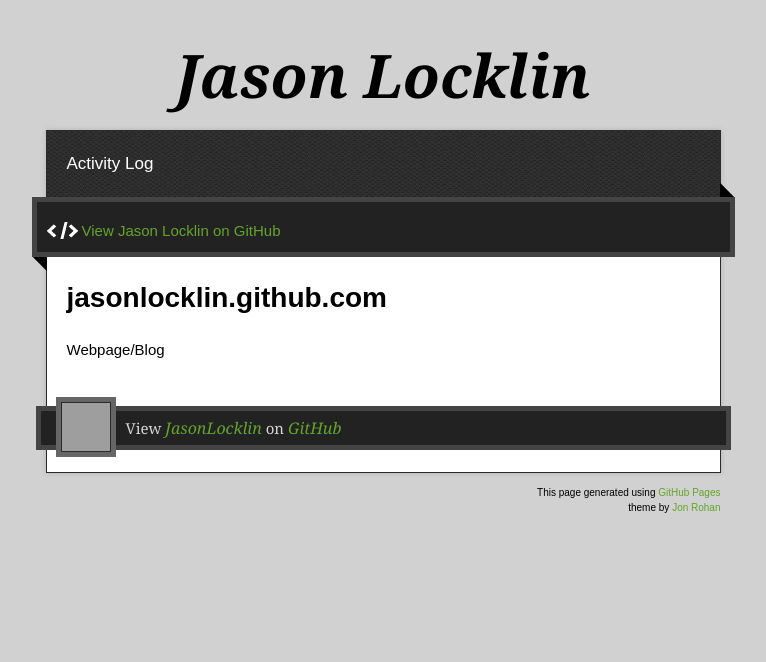
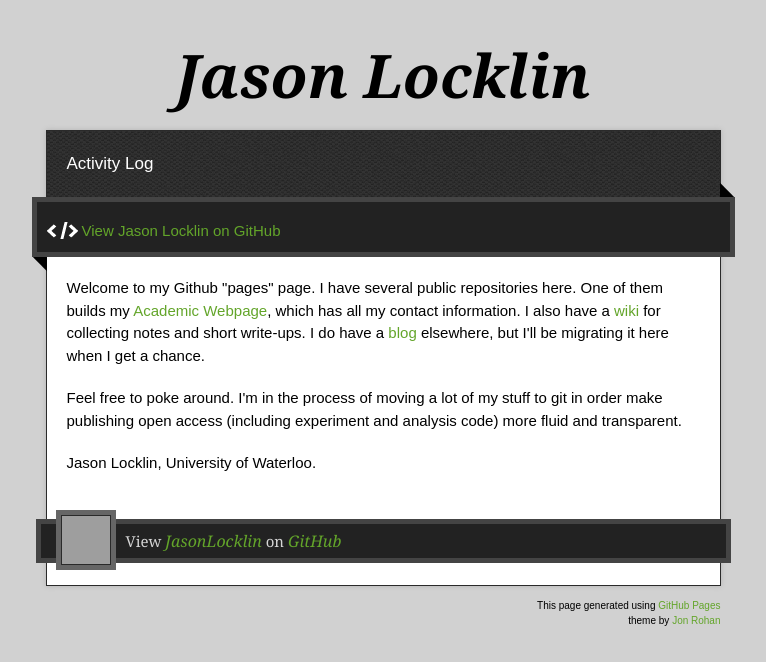
Before and after one commit to JasonLocklin/jasonlocklin.github.com, a plain HTML site: page index.html in a window 1280 px wide. Shown: the whole page, without its empty margins (257-1023 px from the left). Drawn offline with nearby package versions, Linux system fonts and the light colour scheme; grey boxes are pictures that could not be loaded.

Commit message:
Replace master branch with page content via GitHub

```diff
--- a/index.html
+++ b/index.html
@@ -34,10 +34,21 @@
         <span class="blc"></span><span class="trc"></span>
         </div>
         <article class="markdown-body">
-          <h1>
-<a name="jasonlocklingithubcom" class="anchor" href="#jasonlocklingithubcom"><span class="octicon octicon-link"></span></a>jasonlocklin.github.com</h1>
+          <p>Welcome to my Github "pages" page. I have several public repositories
+here. One of them builds my
+<a href="http://artsweb.uwaterloo.ca/%7Ejalockli">Academic Webpage</a>, which has
+all my contact information.
+I also have a <a href="https://github.com/JasonLocklin/jasonlocklin.github.com/wiki">wiki</a>
+for collecting notes and short write-ups. I do have a
+<a href="http://freeknowledge.wordpress.com/">blog</a> elsewhere, but I'll
+be migrating it here when I get a chance.</p>
 
-<p>Webpage/Blog</p>
+<p>Feel free to poke around. I'm in the process of moving a lot of my stuff
+to git in order make publishing open access (including experiment and
+analysis code) more fluid and transparent. </p>
+
+<p>Jason Locklin,
+University of Waterloo.</p>
         </article>
       </div>
     </div>
--- a/params.json
+++ b/params.json
@@ -1 +1 @@
-{"name":"Jason Locklin","tagline":"Activity Log","body":"jasonlocklin.github.com\r\n=======================\r\n\r\nWebpage/Blog\r\n","google":"","note":"Don't delete this file! It's used internally to help with page regeneration."}
+{"name":"Jason Locklin","tagline":"Activity Log","body":"Welcome to my Github \"pages\" page. I have several public repositories \r\nhere. One of them builds my \r\n[Academic Webpage](http://artsweb.uwaterloo.ca/~jalockli), which has\r\nall my contact information.\r\nI also have a [wiki](https://github.com/JasonLocklin/jasonlocklin.github.com/wiki)\r\nfor collecting notes and short write-ups. I do have a \r\n[blog](http://freeknowledge.wordpress.com/) elsewhere, but I'll \r\nbe migrating it here when I get a chance.\r\n\r\nFeel free to poke around. I'm in the process of moving a lot of my stuff\r\nto git in order make publishing open access (including experiment and \r\nanalysis code) more fluid and transparent. \r\n\r\nJason Locklin,\r\nUniversity of Waterloo.\r\n\r\n\r\n","google":"","note":"Don't delete this file! It's used internally to help with page regeneration."}
```
